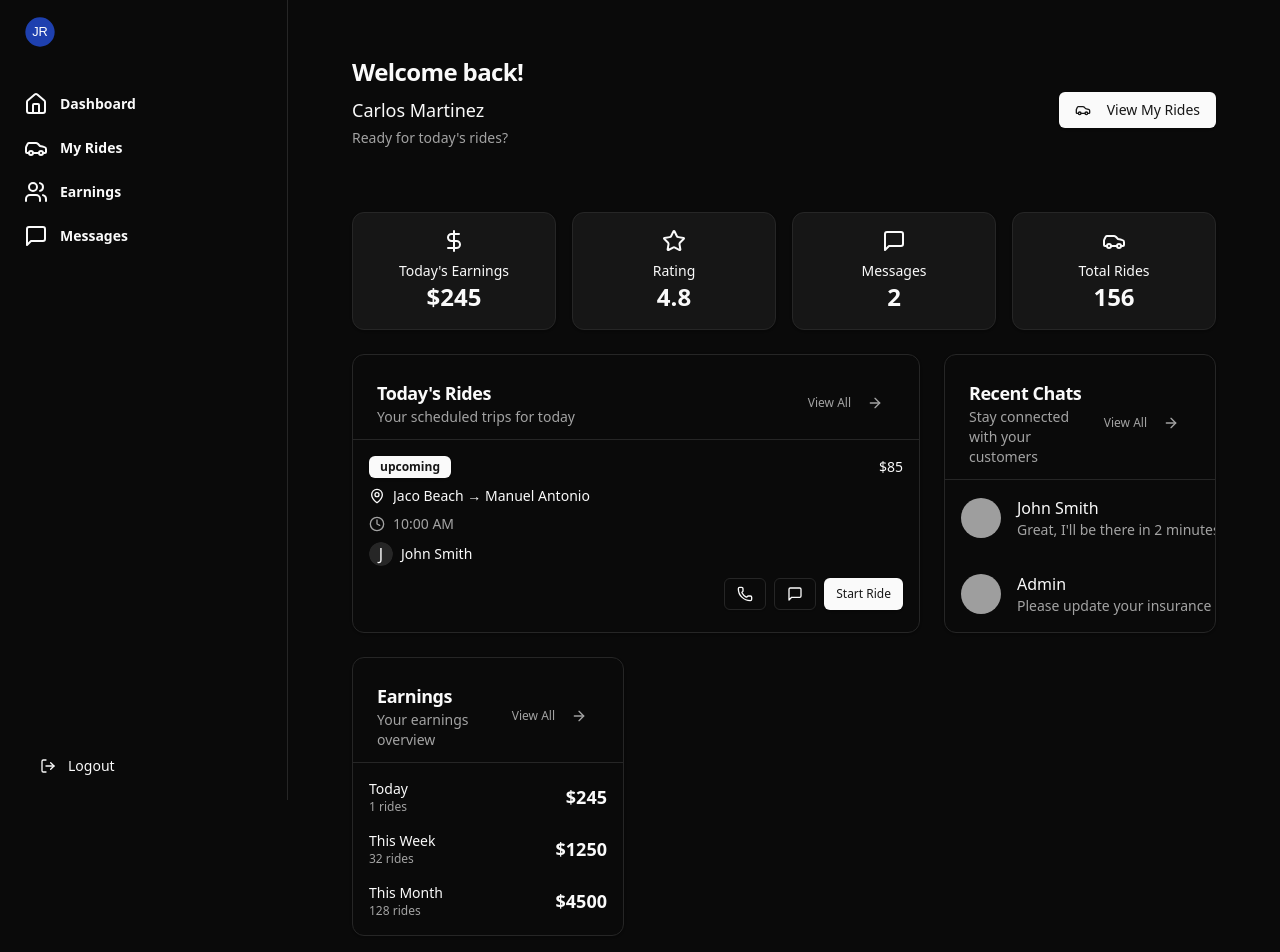
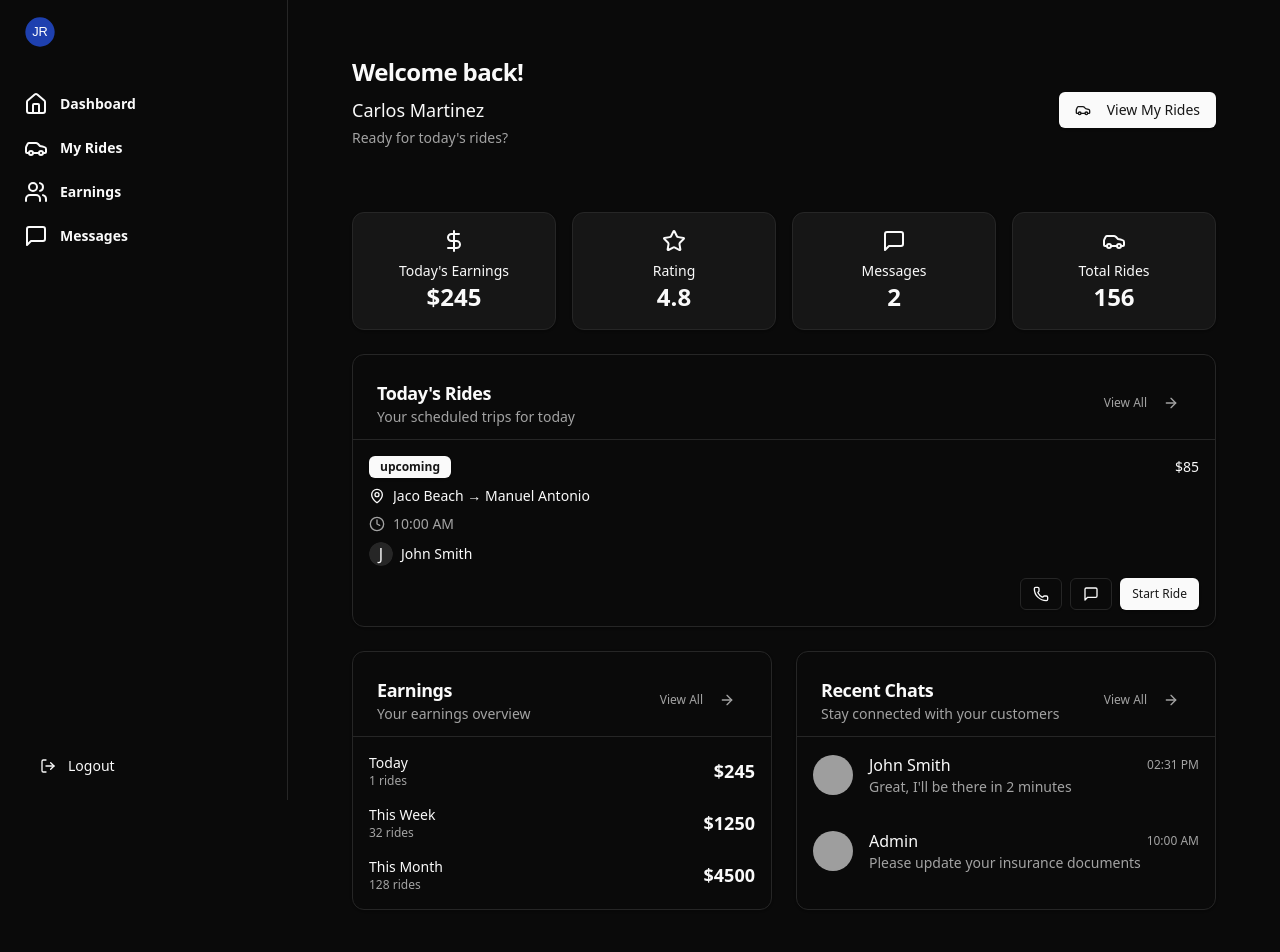
Before and after one commit to Zaheeroo/riderapp, a Next.js app: page /driverux2 in a window 1280 px wide. Shown: the top 952 px of the page. Built offline with nearby package versions, Linux system fonts and the light colour scheme; grey boxes are pictures that could not be loaded.

Commit message:
Centered subcards within My Rides section in CustomerUX2 page

```diff
--- a/src/app/adminux2/page.tsx
+++ b/src/app/adminux2/page.tsx
@@ -573,14 +573,14 @@ export default function AdminUX2() {
           </div>
         ) : (
           // Desktop Layout
-          <div className="grid gap-4">
+          <div className="grid grid-cols-2 gap-4">
             {/* Driver Fleet Section - Full width on desktop */}
             <div className="col-span-2">
               {renderDriverFleet()}
             </div>
 
-            {/* Customer Management Section */}
-            <div className="col-span-1">
+            {/* Customer Management Section - Full width on desktop */}
+            <div className="col-span-2">
               {renderCustomerManagement()}
             </div>
 
--- a/src/app/customerux2/page.tsx
+++ b/src/app/customerux2/page.tsx
@@ -174,9 +174,13 @@ export default function CustomerUX2() {
           </Card>
 
           {/* My Rides Section */}
-          <div className="space-y-4">
+          <Card>
+            <CardHeader className="pb-3">
               <div className="flex items-center justify-between">
-              <h3 className="text-lg font-semibold">My Rides</h3>
+                <div>
+                  <CardTitle className="text-lg font-semibold">My Rides</CardTitle>
+                  <CardDescription>View your upcoming and past rides</CardDescription>
+                </div>
                 <Button variant="ghost" size="sm" className="text-muted-foreground" asChild>
                   <Link href="/customer/rides">
                     View All
@@ -184,11 +188,12 @@ export default function CustomerUX2() {
                   </Link>
                 </Button>
               </div>
-
+            </CardHeader>
+            <CardContent className="p-0">
               <ScrollArea className={cn(
                 isMobile ? "max-h-[300px]" : "max-h-[400px]"
               )}>
-              <div className="space-y-4 pr-4">
+                <div className="space-y-4 p-4">
                   {/* Upcoming Rides */}
                   {customer.upcomingRides.map((ride) => (
                     <Card key={ride.id} className="relative overflow-hidden border-2 hover:border-primary/50 transition-colors">
@@ -280,7 +285,8 @@ export default function CustomerUX2() {
                   ))}
                 </div>
               </ScrollArea>
-          </div>
+            </CardContent>
+          </Card>
         </div>
       </div>
     </DashboardLayout>
--- a/src/app/driverux2/page.tsx
+++ b/src/app/driverux2/page.tsx
@@ -116,10 +116,10 @@ export default function DriverUX2() {
         {/* Content Layout adapts to device */}
         <div className={cn(
           "grid gap-6",
-          isDesktop ? "grid-cols-3" : "grid-cols-1"
+          isDesktop ? "grid-cols-1" : "grid-cols-1"
         )}>
           {/* Today's Rides */}
-          <Card className={cn(isDesktop && "col-span-2")}>
+          <Card>
             <CardHeader className="pb-3">
               <div className="flex items-center justify-between">
                 <div>
@@ -182,6 +182,61 @@ export default function DriverUX2() {
             </CardContent>
           </Card>
 
+          {/* Lower section grid */}
+          <div className={cn(
+            "grid gap-6",
+            isDesktop ? "grid-cols-2" : "grid-cols-1"
+          )}>
+            {/* Earnings Overview */}
+            <Card>
+              <CardHeader className="pb-3">
+                <div className="flex items-center justify-between">
+                  <div>
+                    <CardTitle className="text-lg font-semibold">Earnings</CardTitle>
+                    <CardDescription>Your earnings overview</CardDescription>
+                  </div>
+                  <Button variant="ghost" size="sm" className="text-muted-foreground" asChild>
+                    <Link href="/driver/earnings">
+                      View All
+                      <ArrowRight className="ml-2 h-4 w-4" />
+                    </Link>
+                  </Button>
+                </div>
+              </CardHeader>
+              <CardContent className="p-0">
+                <ScrollArea className={cn(
+                  "divide-y",
+                  isMobile ? "max-h-[200px]" : "max-h-[300px]"
+                )}>
+                  <div className="p-4">
+                    <div className="space-y-4">
+                      <div className="flex items-center justify-between">
+                        <div>
+                          <p className="text-sm font-medium">Today</p>
+                          <p className="text-xs text-muted-foreground">{driver.todayRides.length} rides</p>
+                        </div>
+                        <p className="text-lg font-bold text-primary">${driver.earnings.today}</p>
+                      </div>
+                      <div className="flex items-center justify-between">
+                        <div>
+                          <p className="text-sm font-medium">This Week</p>
+                          <p className="text-xs text-muted-foreground">32 rides</p>
+                        </div>
+                        <p className="text-lg font-bold text-primary">${driver.earnings.week}</p>
+                      </div>
+                      <div className="flex items-center justify-between">
+                        <div>
+                          <p className="text-sm font-medium">This Month</p>
+                          <p className="text-xs text-muted-foreground">128 rides</p>
+                        </div>
+                        <p className="text-lg font-bold text-primary">${driver.earnings.month}</p>
+                      </div>
+                    </div>
+                  </div>
+                </ScrollArea>
+              </CardContent>
+            </Card>
+
             {/* Recent Chats */}
             <Card>
               <CardHeader className="pb-3">
@@ -236,56 +291,7 @@ export default function DriverUX2() {
                 </ScrollArea>
               </CardContent>
             </Card>
-
-          {/* Earnings Overview */}
-          <Card>
-            <CardHeader className="pb-3">
-              <div className="flex items-center justify-between">
-                <div>
-                  <CardTitle className="text-lg font-semibold">Earnings</CardTitle>
-                  <CardDescription>Your earnings overview</CardDescription>
           </div>
-                <Button variant="ghost" size="sm" className="text-muted-foreground" asChild>
-                  <Link href="/driver/earnings">
-                    View All
-                    <ArrowRight className="ml-2 h-4 w-4" />
-                  </Link>
-                </Button>
-              </div>
-            </CardHeader>
-            <CardContent className="p-0">
-              <ScrollArea className={cn(
-                "divide-y",
-                isMobile ? "max-h-[200px]" : "max-h-[300px]"
-              )}>
-                <div className="p-4">
-                  <div className="space-y-4">
-                    <div className="flex items-center justify-between">
-                      <div>
-                        <p className="text-sm font-medium">Today</p>
-                        <p className="text-xs text-muted-foreground">{driver.todayRides.length} rides</p>
-                      </div>
-                      <p className="text-lg font-bold text-primary">${driver.earnings.today}</p>
-                    </div>
-                    <div className="flex items-center justify-between">
-                      <div>
-                        <p className="text-sm font-medium">This Week</p>
-                        <p className="text-xs text-muted-foreground">32 rides</p>
-                      </div>
-                      <p className="text-lg font-bold text-primary">${driver.earnings.week}</p>
-                    </div>
-                    <div className="flex items-center justify-between">
-                      <div>
-                        <p className="text-sm font-medium">This Month</p>
-                        <p className="text-xs text-muted-foreground">128 rides</p>
-                      </div>
-                      <p className="text-lg font-bold text-primary">${driver.earnings.month}</p>
-                    </div>
-                  </div>
-                </div>
-              </ScrollArea>
-            </CardContent>
-          </Card>
         </div>
       </div>
     </DashboardLayout>
```
Lines whose indentation alone changed are shown as unchanged.
